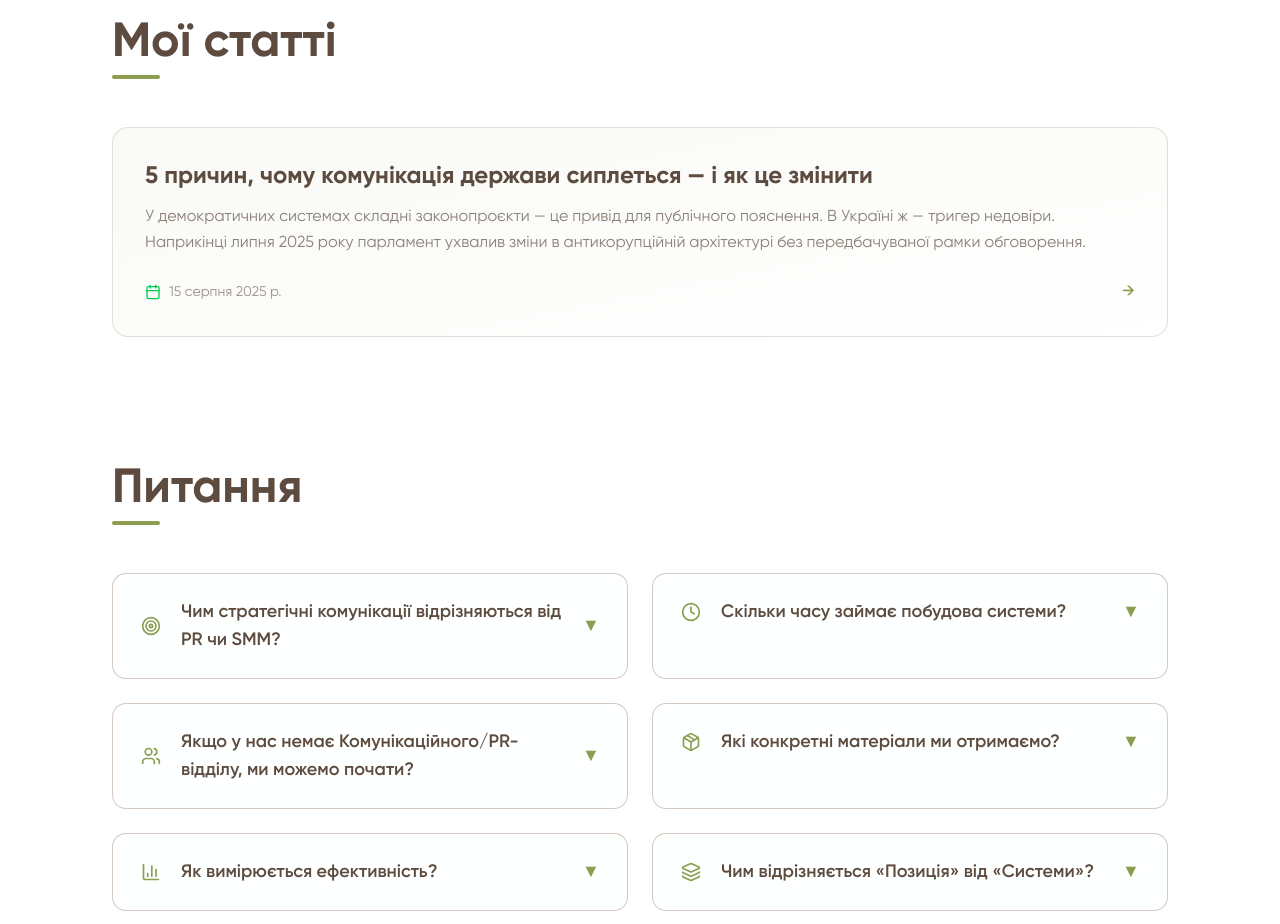
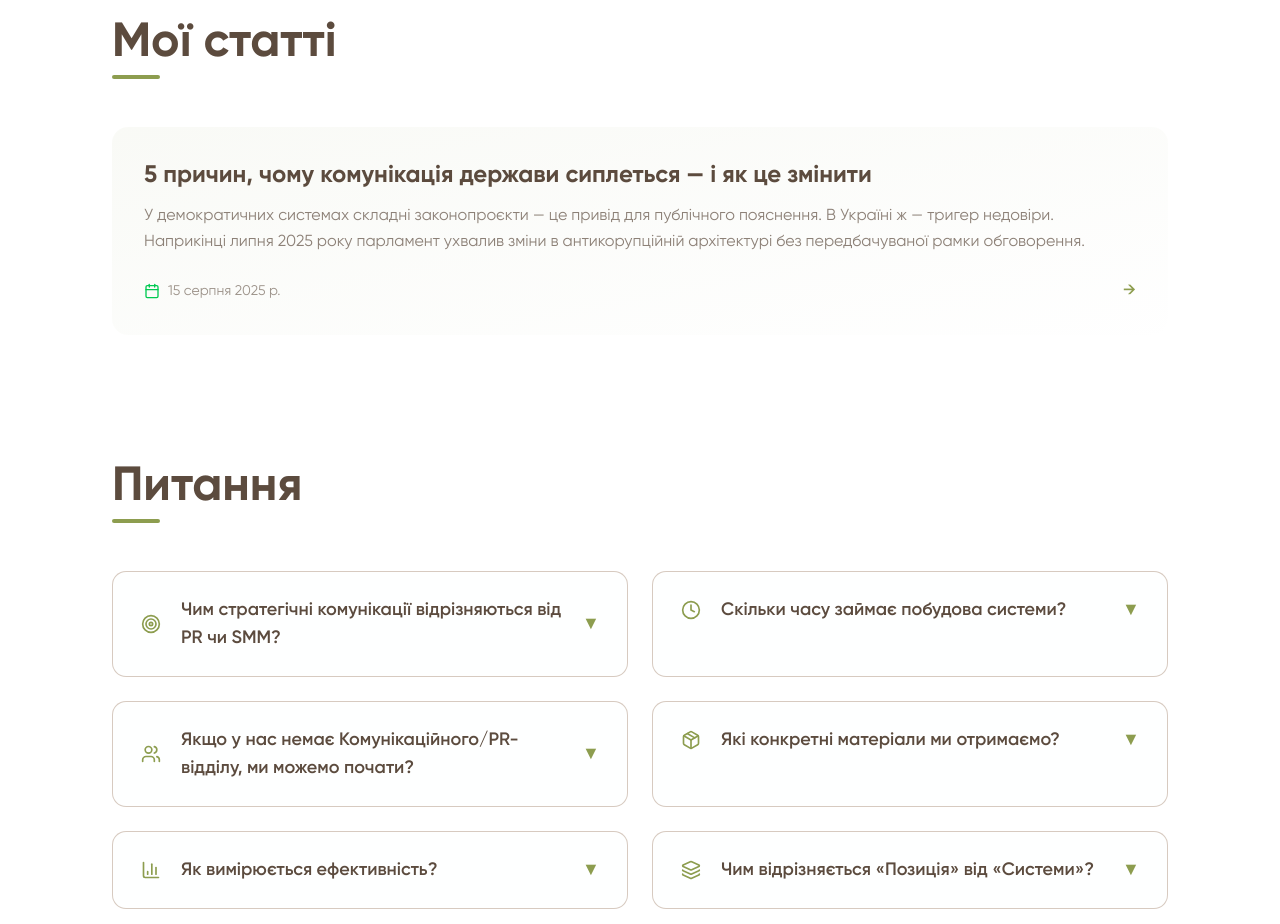
Before and after one commit to dmitriyhajrulin03-ctrl/victoria-bereshchak, a Next.js app: page / in a window 1280 px wide. Shown: the part 6360-7284 px from the top of the page. Built offline with nearby package versions, Linux system fonts and the light colour scheme.

Commit message:
Remove border from blog posts to match card style

```diff
--- a/app/page.tsx
+++ b/app/page.tsx
@@ -886,7 +886,7 @@ function BlogSection() {
             <a
               key={post.id}
               href={`/blog/${post.slug}`}
-              className="group bg-gradient-to-br from-primary/5 to-accent/5 border border-border/30 rounded-2xl p-6 sm:p-8 block hover:shadow-2xl hover:shadow-primary/10 transition-all duration-300 hover:-translate-y-1 scroll-reveal"
+              className="group bg-gradient-to-br from-primary/5 to-accent/5 rounded-2xl p-6 sm:p-8 block hover:shadow-2xl hover:shadow-primary/10 transition-all duration-300 hover:-translate-y-1 scroll-reveal"
             >
               <h3 className="text-xl sm:text-2xl font-bold mb-3 text-foreground group-hover:text-primary transition-colors duration-300">
                 {post.title}
```
